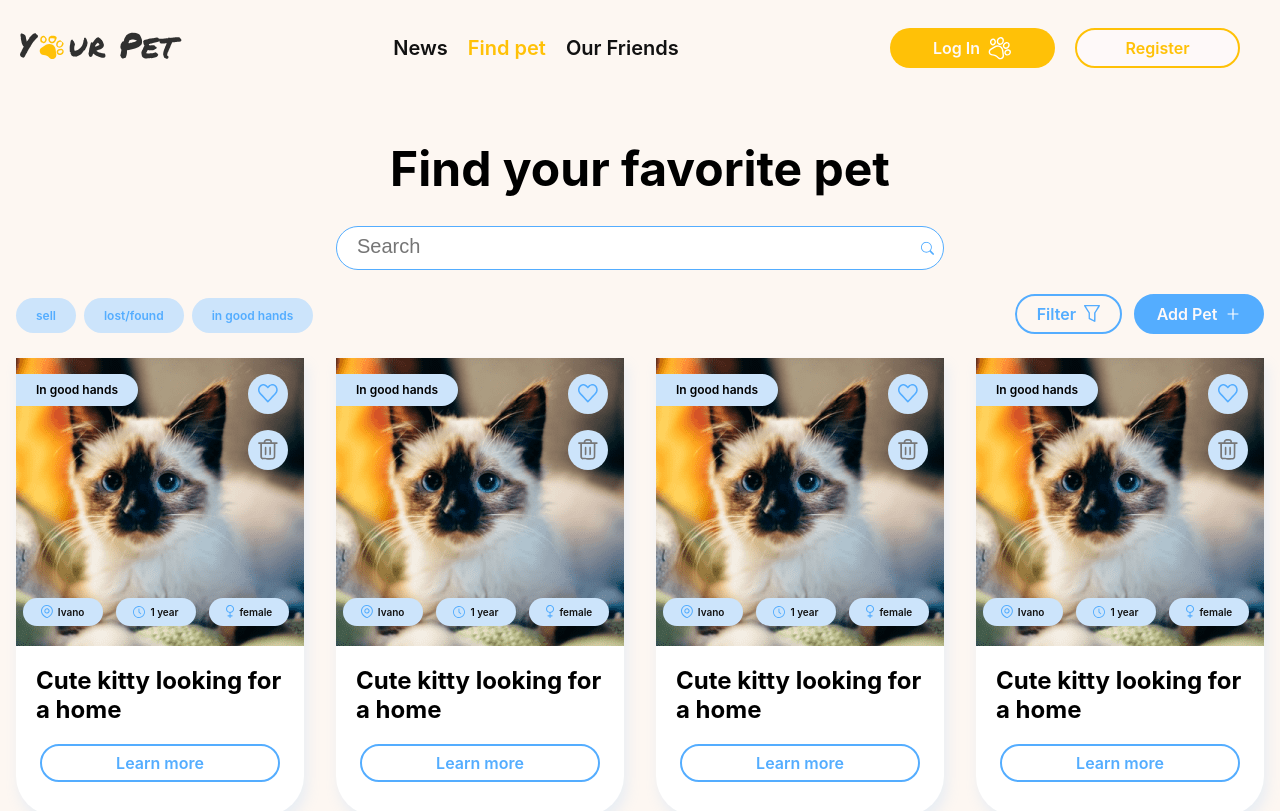
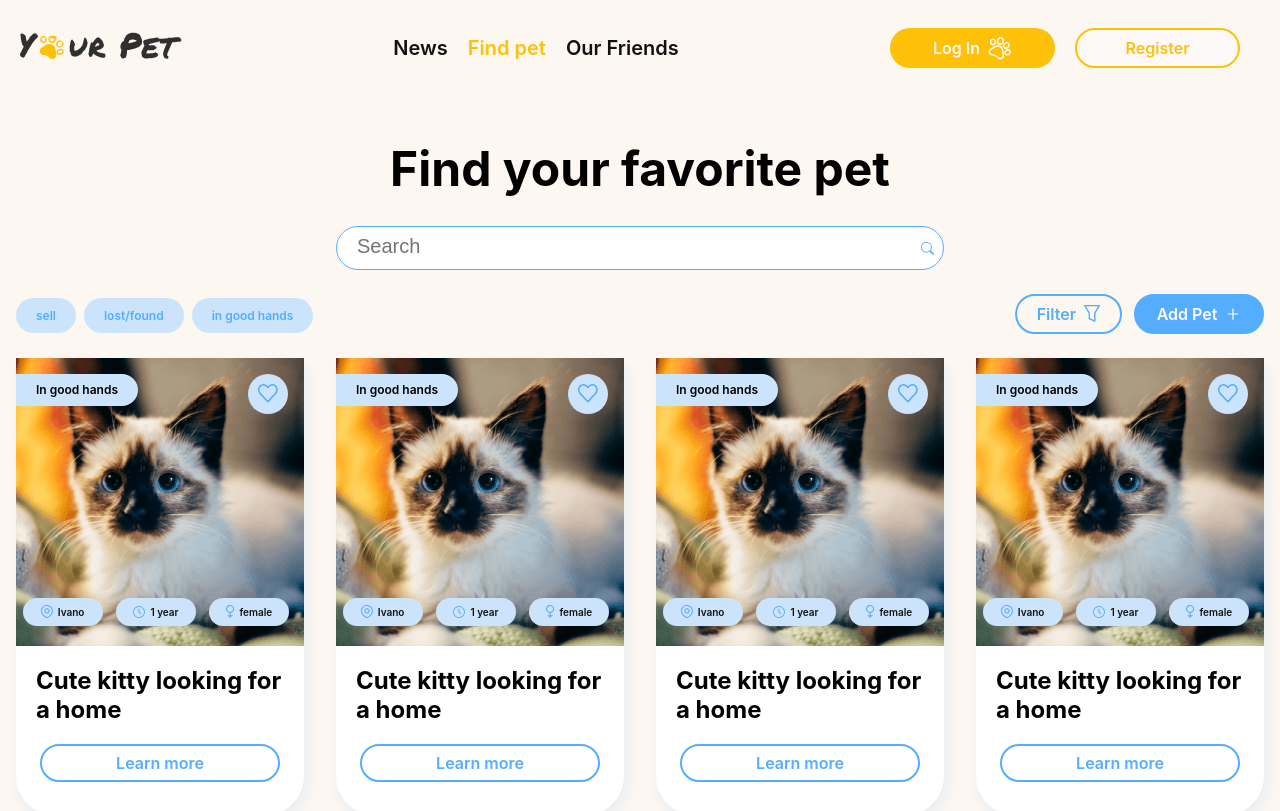
Before and after one commit to YuriyPilipenkoKH/your-pet-project-frontend, a React (Create React App) app: page /your-pet-project-frontend/notices in a window 1280 px wide. Shown: the top 811 px of the page. Built offline with nearby package versions, Linux system fonts and the light colour scheme.

Commit message:
Update MainCard.jsx

```diff
--- a/src/components/MainCard/MainCard.jsx
+++ b/src/components/MainCard/MainCard.jsx
@@ -11,6 +11,7 @@ import { ModalPopup } from 'components/ModalPopup/ModalPopup';
 
 
 export const MainCard = ( ) => {
+
 //===========================
 const [showModal, setShowModal] = useState(false);
 const [modals, setModals] = useState(modal1)
@@ -39,7 +40,7 @@ return(
       <ImgWrapper>
         <CategoryWrapp className='category'> {'In good hands'} </CategoryWrapp>
         <FavButton className='fav' onClick = {checkRoute}> {iconHeart}</FavButton>
-        <FavButton className='del'> {iconTrash}</FavButton>
+        {isLoggedIn && <FavButton className='del'> {iconTrash}</FavButton>}
 
         <Tab className="tab1" text= {'Ivano'} icon = {iconMap}  ></Tab>
         <Tab className='tab2' text= {'1 year'} icon = {iconClock }  ></Tab>
```
